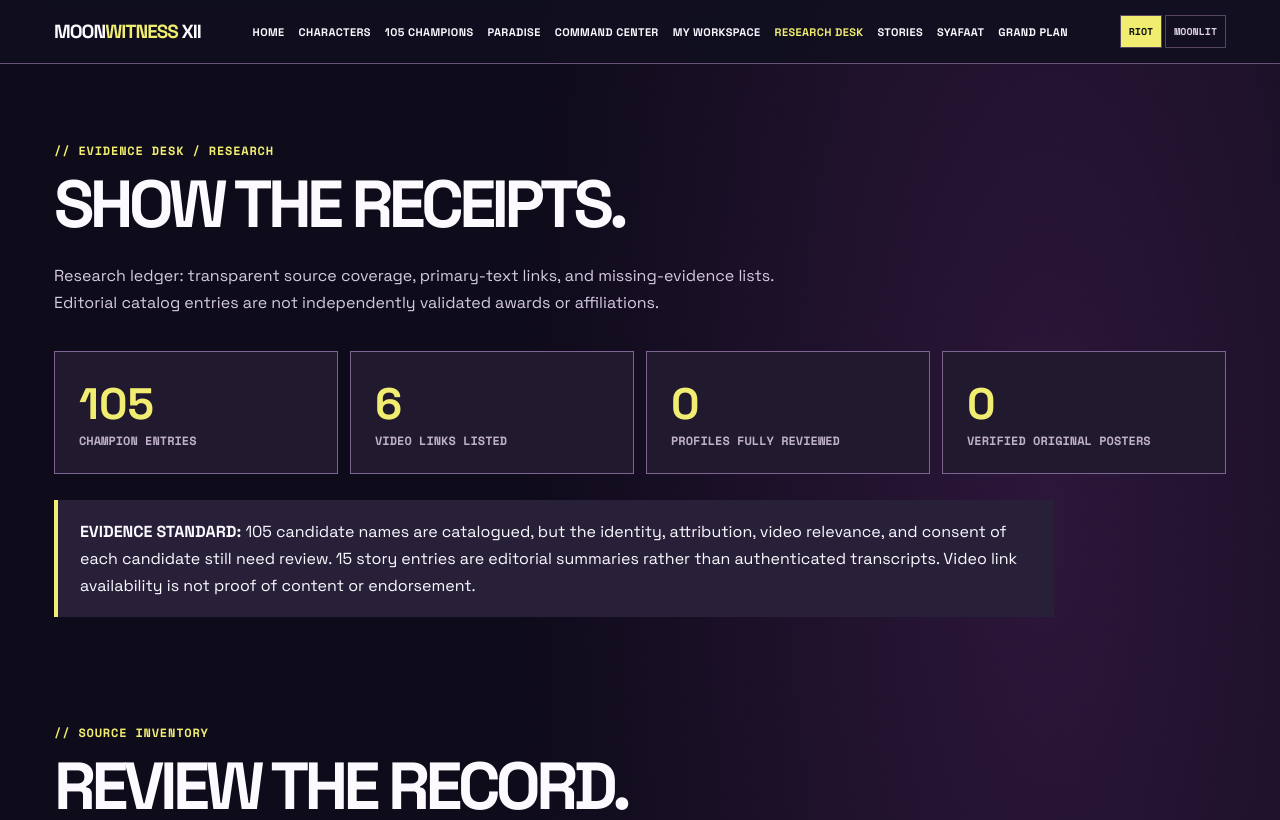
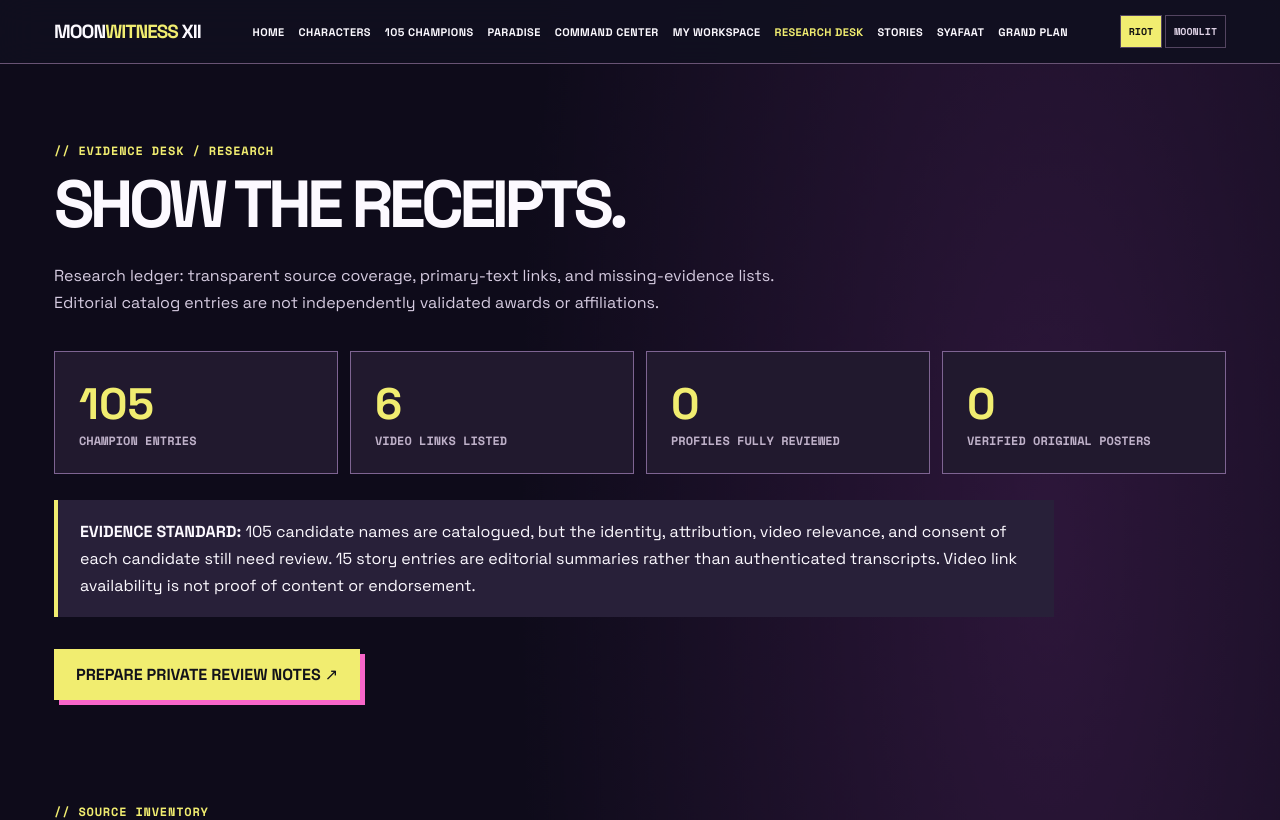
Before and after one commit to bjo163/moonwitness-xii-season-global-championships, a React (Vite) app: page /research in a window 1280 px wide. Shown: the top 820 px of the page. Built offline with nearby package versions, Linux system fonts and the light colour scheme.

Commit message:
Link evidence registry to private research draft workspace

```diff
--- a/src/pages/Research.jsx
+++ b/src/pages/Research.jsx
@@ -1,4 +1,5 @@
 import React,{useMemo,useState} from 'react';
+import {Link} from 'react-router-dom';
 import {Head,Notice} from '../components/UI.jsx';
 import {championSourceRows,storySourceRows,checkedReferenceLinks,evidencePolicy} from '../data/sourceAudit.js';
 import {verifiedPosterAssets} from '../data/posterManifest.js';
@@ -10,7 +11,7 @@ export default function Research(){
  return <main className="container page"><Head eyebrow="// EVIDENCE DESK / RESEARCH" title="SHOW THE RECEIPTS." sub="Research ledger: transparent source coverage, primary-text links, and missing-evidence lists. Editorial catalog entries are not independently validated awards or affiliations."/>
  <div className="stats"><div><b>{championSourceRows.length}</b> CHAMPION ENTRIES</div><div><b>{countVideos}</b> VIDEO LINKS LISTED</div><div><b>0</b> PROFILES FULLY REVIEWED</div><div><b>{verifiedPosterAssets.length}</b> VERIFIED ORIGINAL POSTERS</div></div>
  <Notice><b>EVIDENCE STANDARD:</b> 105 candidate names are catalogued, but the identity, attribution, video relevance, and consent of each candidate still need review. {storySourceRows.length} story entries are editorial summaries rather than authenticated transcripts. Video link availability is not proof of content or endorsement.</Notice>
- <section className="section"><Head eyebrow="// SOURCE INVENTORY" title="REVIEW THE RECORD."/><div className="filters"><button aria-pressed={tab==='champions'} onClick={()=>{setTab('champions');setQ('')}}>105 CHAMPIONS</button><button aria-pressed={tab==='stories'} onClick={()=>{setTab('stories');setQ('')}}>15 STORIES</button><input aria-label="Search evidence records" value={q} onChange={e=>setQ(e.target.value)} placeholder="Search names, topics, scripture..."/>{tab==='champions'&&<label className="research-check"><input type="checkbox" checked={onlyMissing} onChange={e=>setOnlyMissing(e.target.checked)}/> Missing video links only</label>}<button onClick={exportAudit}>EXPORT AUDIT CSV ↓</button></div>
+ <p><Link to="/workspace" className="btn">PREPARE PRIVATE REVIEW NOTES ↗</Link></p><section className="section"><Head eyebrow="// SOURCE INVENTORY" title="REVIEW THE RECORD."/><div className="filters"><button aria-pressed={tab==='champions'} onClick={()=>{setTab('champions');setQ('')}}>105 CHAMPIONS</button><button aria-pressed={tab==='stories'} onClick={()=>{setTab('stories');setQ('')}}>15 STORIES</button><input aria-label="Search evidence records" value={q} onChange={e=>setQ(e.target.value)} placeholder="Search names, topics, scripture..."/>{tab==='champions'&&<label className="research-check"><input type="checkbox" checked={onlyMissing} onChange={e=>setOnlyMissing(e.target.checked)}/> Missing video links only</label>}<button onClick={exportAudit}>EXPORT AUDIT CSV ↓</button></div>
  <div className="tablewrap"><table><thead><tr>{(tab==='champions'?['ID','NAME','TRADITION','EDITORIAL AWARD','SOURCE LINK','REVIEW STATUS']:['EPISODE','KIND','THEMATIC REFERENCE','PRIMARY TEXT','STATUS']).map(x=><th key={x}>{x}</th>)}</tr></thead><tbody>{rows.map(x=>tab==='champions'?<tr key={x.id}><td>{x.id}</td><td>{x.name}</td><td>{x.faith}</td><td>{x.award}</td><td>{x.evidenceUrl?<a href={x.evidenceUrl} target="_blank" rel="noopener noreferrer" className="textlink">OPEN LINK ↗</a>:<small>NONE LISTED</small>}</td><td>NEEDS INDEPENDENT REVIEW</td></tr>:<tr key={x.slug}><td>{x.title}</td><td>{x.kind}</td><td>{x.references}</td><td>UNREVIEWED CONTEXT</td><td>EDITORIAL SUMMARY ONLY</td></tr>)}</tbody></table></div><p>{rows.length} entries shown. This page makes gaps visible; it does not silently assign verification.</p></section>
  <section className="section"><Head eyebrow="// PRIMARY REFERENCE TEXT" title="CHECK THE VERSE. CHECK THE CONTEXT."/><div className="grid two">{checkedReferenceLinks.map(x=><article className="card" key={x.id}><small>TEXT CROSS-CHECK ONLY</small><h3>{x.label}</h3><p>{x.scope}</p><p>{x.note}</p><a className="textlink" href={x.url} target="_blank" rel="noopener noreferrer">OPEN PRIMARY REFERENCE ↗</a></article>)}</div><div className="notice"><b>IMPORTANT:</b> Verified wording of a passage does not establish that any unrelated supernatural event happened. Other episode references remain pending full context review.</div></section>
  <section className="section alt"><Head eyebrow="// AUDIT RULES" title="HONEST FIRST."/><div className="grid two">{evidencePolicy.map((s,i)=><article className="card" key={i}><small>RULE {i+1}</small><p>{s}</p></article>)}</div></section></main>;
```
